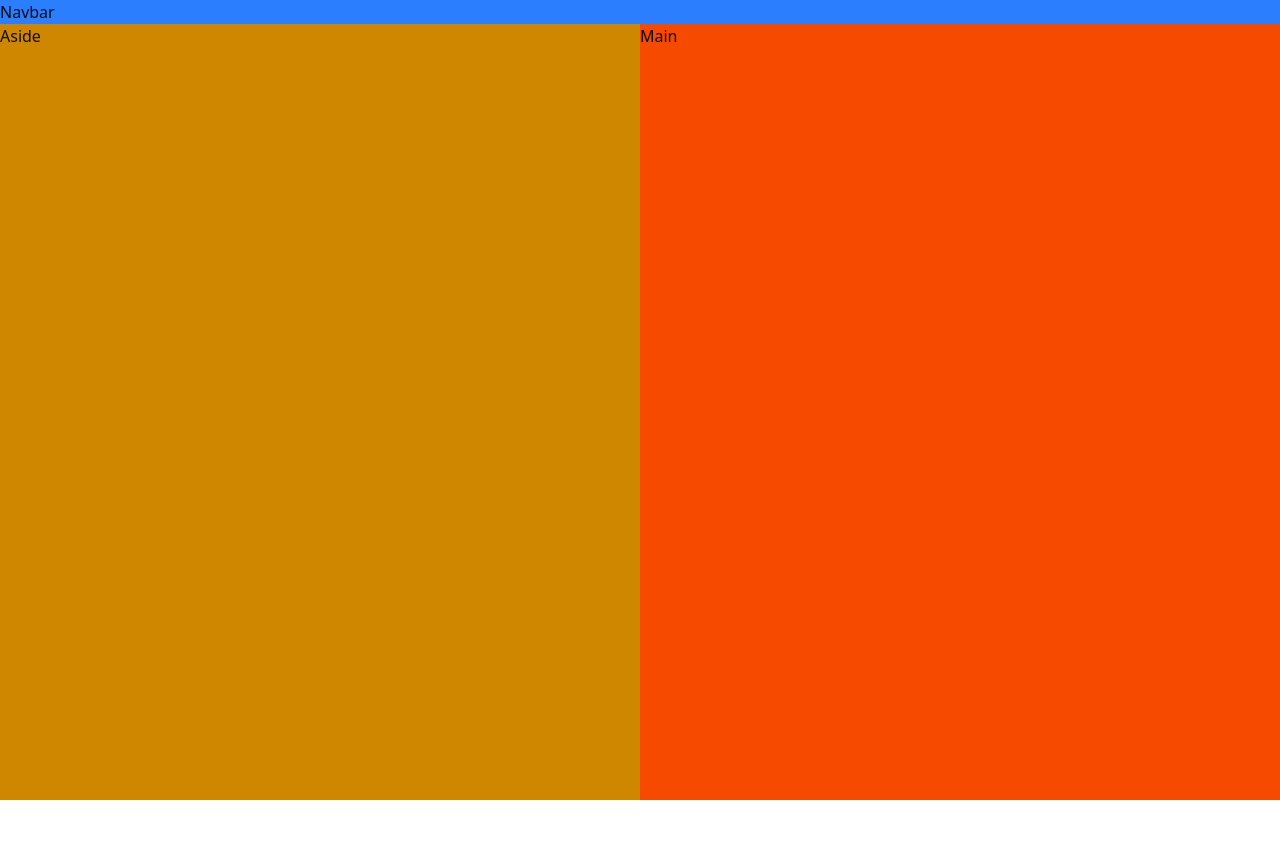
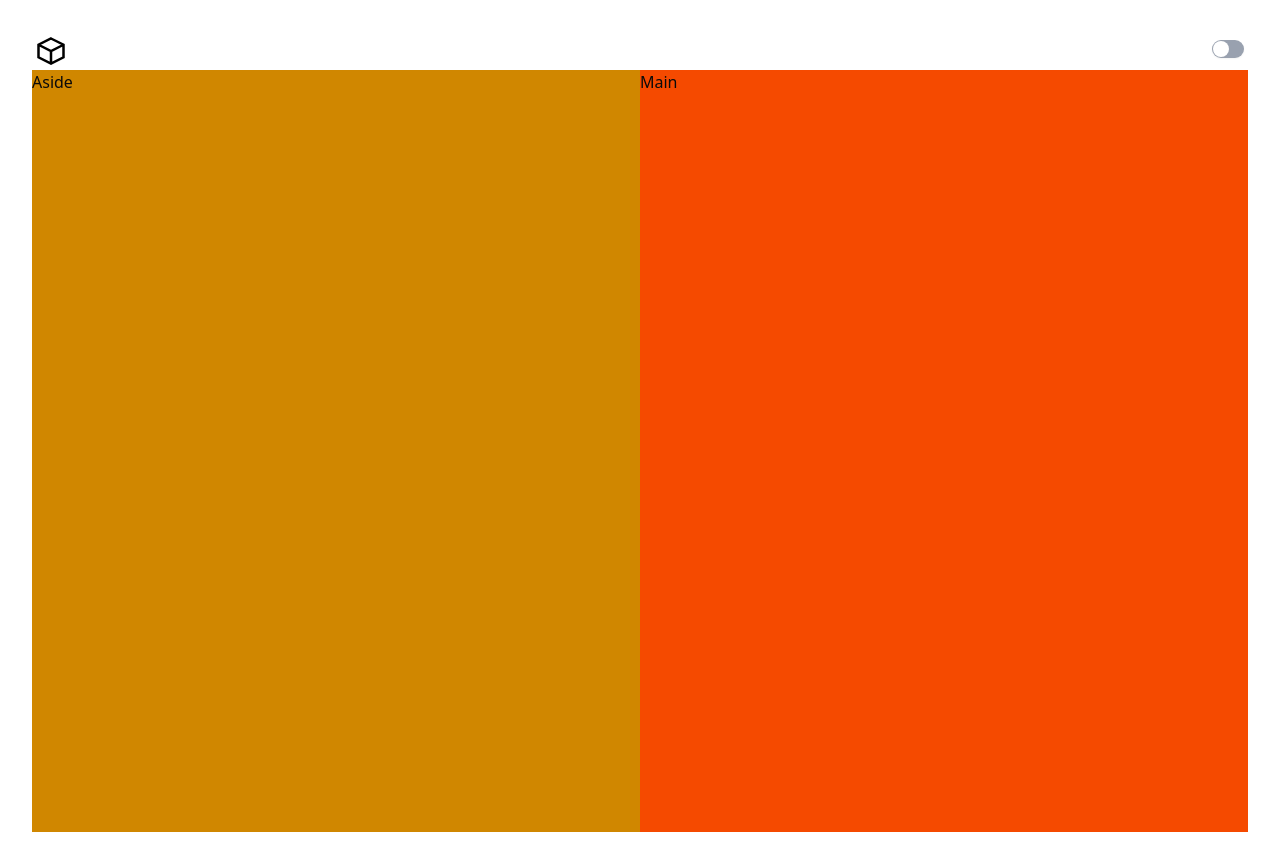
Before and after one commit to aiSoSa3005/game-hub, a React (Vite) app: page / in a window 1280 px wide. Before the commit the page ends 800 px from the top, so only its background shows below. Built offline with nearby package versions, Linux system fonts and the light colour scheme.

Commit message:
theme toggle implementation

```diff
--- a/package.json
+++ b/package.json
@@ -11,12 +11,14 @@
   },
   "dependencies": {
     "@radix-ui/react-slot": "^1.2.3",
+    "@radix-ui/react-switch": "^1.2.6",
     "@tailwindcss/vite": "^4.1.12",
     "class-variance-authority": "^0.7.1",
     "clsx": "^2.1.1",
     "lucide-react": "^0.541.0",
     "react": "^19.1.1",
     "react-dom": "^19.1.1",
+    "react-icons": "^5.5.0",
     "tailwind-merge": "^3.3.1",
     "tailwindcss": "^4.1.12"
   },
--- a/src/App.css
+++ b/src/App.css
@@ -1,7 +1,20 @@
+@import "tailwindcss";
+
+/* Attiva la dark mode basata sulla classe `.dark` */
+@custom-variant dark (&:where(.dark, .dark *));
 @import "tailwindcss";
 @import "tw-animate-css";
 
 @custom-variant dark (&:is(.dark *));
+
+body {
+  padding: 2rem;
+}
+/* Chrome / Edge / Safari */
+input[type="search"]::-webkit-search-cancel-button {
+  -webkit-appearance: none;
+  appearance: none;
+}
 
 @theme inline {
   --radius-sm: calc(var(--radius) - 4px);
--- a/src/App.tsx
+++ b/src/App.tsx
@@ -1,12 +1,19 @@
 import "./App.css";
+import NavBar from "./components/NavBar";
 
 function App() {
   return (
     <>
-      <div className="grid grid-cols-2 grid-rows-[auto_1fr] h-screen">
-        <nav className="col-span-2 bg-blue-500">Navbar</nav>
-        <aside className="hidden lg:bg-yellow-600 lg:block ">Aside</aside>
-        <main className="bg-orange-600 col-span-2 lg:col-span-1">Main</main>
+      <div className="grid grid-cols-2 grid-rows-[auto_1fr] h-screen bg-white ">
+        <nav className="col-span-2 ">
+          <NavBar />
+        </nav>
+        <aside className="hidden lg:bg-yellow-600 lg:block lg:dark:bg-blue-200">
+          Aside
+        </aside>
+        <main className="bg-orange-600 col-span-2 lg:col-span-1 dark:bg-pink-500">
+          Main
+        </main>
       </div>
     </>
   );
--- /dev/null
+++ b/src/components/NavBar.tsx
@@ -0,0 +1,16 @@
+import { GrCube } from "react-icons/gr";
+import ThemeToggle from "./ThemeToggle";
+
+const NavBar = () => {
+  return (
+    <div className="flex gap-2 px-1 py-1 justify-between">
+      <GrCube color="black" size={30} />
+
+      <button>
+        <ThemeToggle />
+      </button>
+    </div>
+  );
+};
+
+export default NavBar;
--- /dev/null
+++ b/src/components/ThemeToggle.tsx
@@ -0,0 +1,8 @@
+import useDarkMode from "../hooks/useDarkMode";
+import { Switch } from "@/components/ui/switch";
+
+export default function ThemeToggle() {
+  const { isDarkMode, toggleDarkMode } = useDarkMode();
+
+  return <Switch onClick={toggleDarkMode} className="" />;
+}
--- /dev/null
+++ b/src/components/ui/switch.tsx
@@ -0,0 +1,29 @@
+import * as React from "react";
+import * as SwitchPrimitive from "@radix-ui/react-switch";
+
+import { cn } from "@/lib/utils";
+
+function Switch({
+  className,
+  ...props
+}: React.ComponentProps<typeof SwitchPrimitive.Root>) {
+  return (
+    <SwitchPrimitive.Root
+      data-slot="switch"
+      className={cn(
+        "peer data-[state=checked]:bg-blue-400 data-[state=unchecked]:bg-gray-400 focus-visible:border-ring focus-visible:ring-ring/50 dark:data-[state=unchecked]:bg-input/80 inline-flex h-[1.15rem] w-8 shrink-0 items-center rounded-full border border-transparent shadow-xs transition-all outline-none focus-visible:ring-[3px] disabled:cursor-not-allowed disabled:opacity-50",
+        className
+      )}
+      {...props}
+    >
+      <SwitchPrimitive.Thumb
+        data-slot="switch-thumb"
+        className={cn(
+          "bg-background dark:data-[state=unchecked]:bg-foreground dark:data-[state=checked]:bg-blue-600 pointer-events-none block size-4 rounded-full ring-0 transition-transform data-[state=checked]:translate-x-[calc(100%-2px)] data-[state=unchecked]:translate-x-0"
+        )}
+      />
+    </SwitchPrimitive.Root>
+  );
+}
+
+export { Switch };
--- /dev/null
+++ b/src/hooks/useDarkMode.ts
@@ -0,0 +1,25 @@
+import { useState, useEffect } from "react";
+
+export default function useDarkMode() {
+  const [isDarkMode, setIsDarkMode] = useState(() => {
+    const savedTheme = localStorage.getItem("theme");
+    if (savedTheme) {
+      return savedTheme === "dark";
+    }
+    return window.matchMedia("(prefers-color-scheme: dark)").matches;
+  });
+
+  useEffect(() => {
+    const root = window.document.documentElement;
+    if (isDarkMode) {
+      root.classList.add("dark");
+      localStorage.setItem("theme", "dark");
+    } else {
+      root.classList.remove("dark");
+      localStorage.setItem("theme", "light");
+      root.style.colorScheme = isDarkMode ? "dark" : "light";
+    }
+  }, [isDarkMode]);
+
+  return { isDarkMode, toggleDarkMode: () => setIsDarkMode(!isDarkMode) };
+}
```
Also changed, not shown: 1 other file (tests, documents, lock files or other folders).
